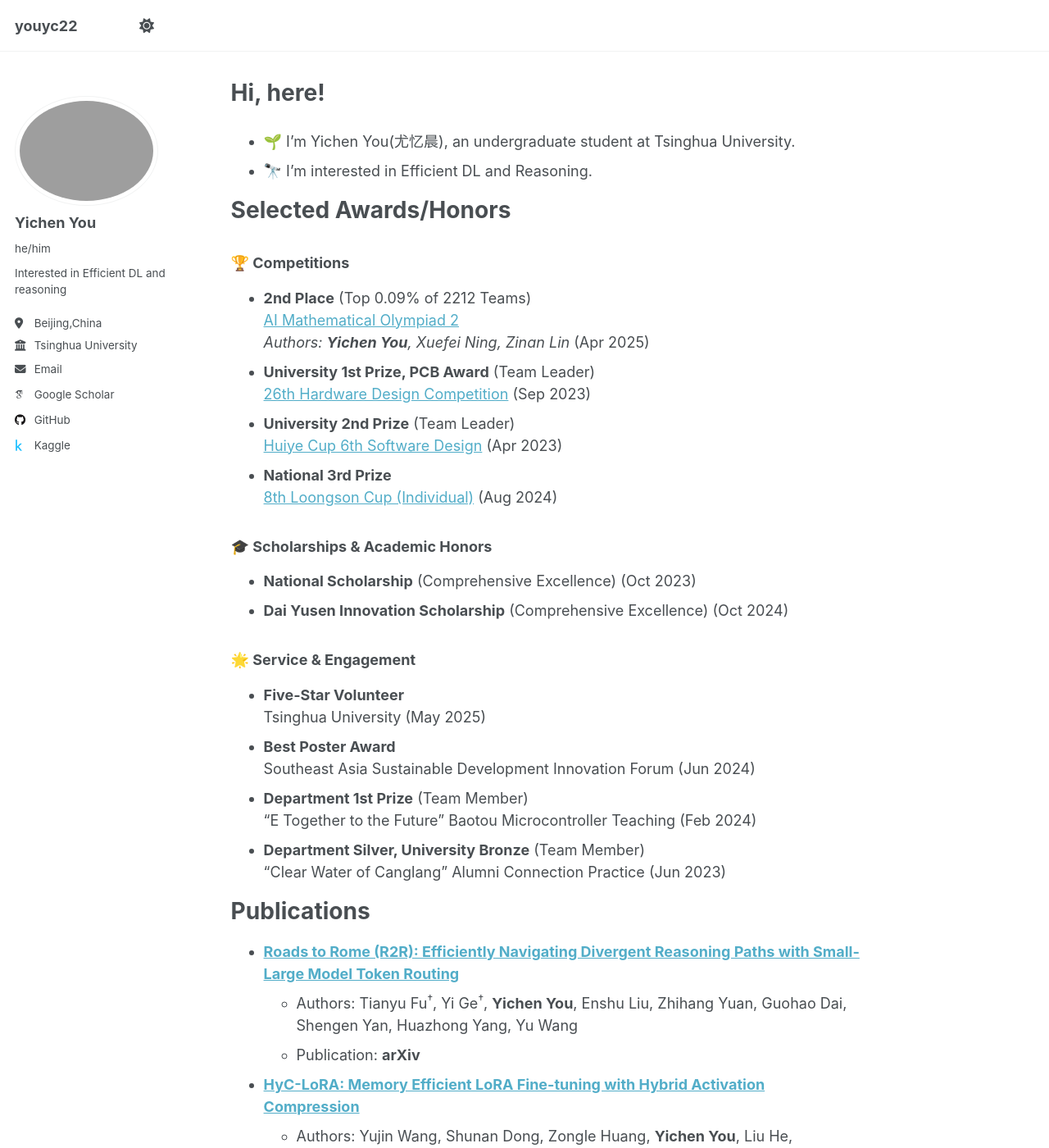
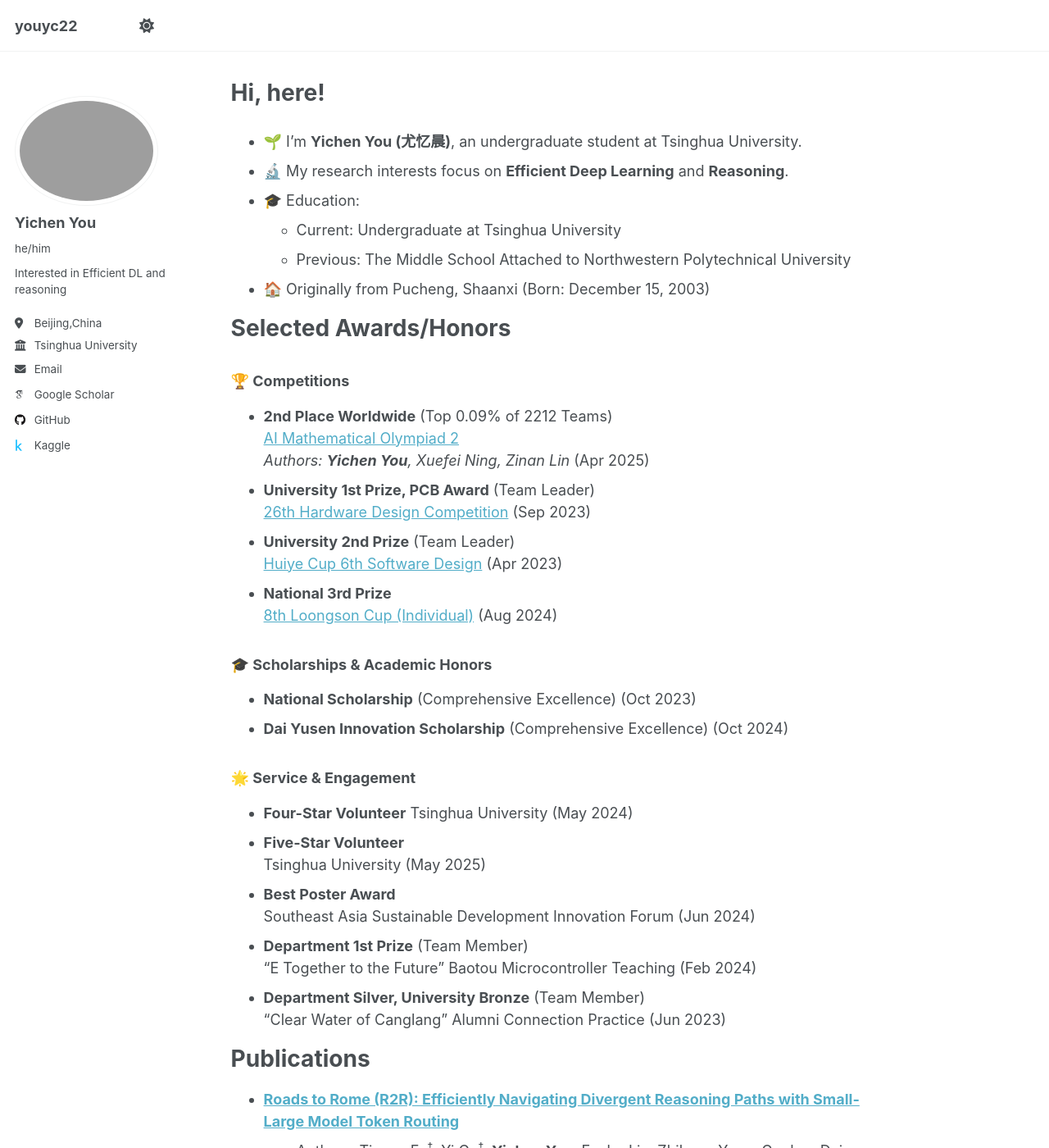
Before and after one commit to youyc22/youyc22.github.io.backup, a Jekyll site: the page built from _pages/about.md, in a window 1280 px wide and 1400 px high. Shown: the whole window at 82% size. Built offline with Jekyll 4.4.1, drawn with Linux system fonts in a browser that asks for light colours; some web fonts are replaced; some of the changed text lies outside the part shown.

```diff
--- a/_pages/about.md
+++ b/_pages/about.md
@@ -7,13 +7,17 @@ redirect_from:
   - /about.html
 ---
 
-- 🌱 I’m Yichen You(尤忆晨), an undergraduate student at Tsinghua University.
-- 🔭 I’m interested in Efficient DL and Reasoning.
+- 🌱 I'm **Yichen You (尤忆晨)**, an undergraduate student at Tsinghua University.
+- 🔬 My research interests focus on **Efficient Deep Learning** and **Reasoning**.
+- 🎓 Education:
+  - Current: Undergraduate at Tsinghua University
+  - Previous: The Middle School Attached to Northwestern Polytechnical University
+- 🏠 Originally from Pucheng, Shaanxi (Born: December 15, 2003)
 
 Selected Awards/Honors
 ======
 ### 🏆 Competitions
-* **2nd Place** (Top 0.09% of 2212 Teams)
+* **2nd Place Worldwide** (Top 0.09% of 2212 Teams)
   [AI Mathematical Olympiad 2](https://github.com/imagination-research/aimo2)
   *Authors: **Yichen You**, Xuefei Ning, Zinan Lin* (Apr 2025)
 * **University 1st Prize, PCB Award** (Team Leader)
@@ -29,6 +33,8 @@ Selected Awards/Honors
 * **Dai Yusen Innovation Scholarship** (Comprehensive Excellence) (Oct 2024)
 
 ### 🌟 Service & Engagement
+* **Four-Star Volunteer**
+  Tsinghua University (May 2024)
 * **Five-Star Volunteer**
   Tsinghua University (May 2025)
 * **Best Poster Award**
```
Also changed, not shown: other parts of _pages/about.md (+15 -0 lines).
